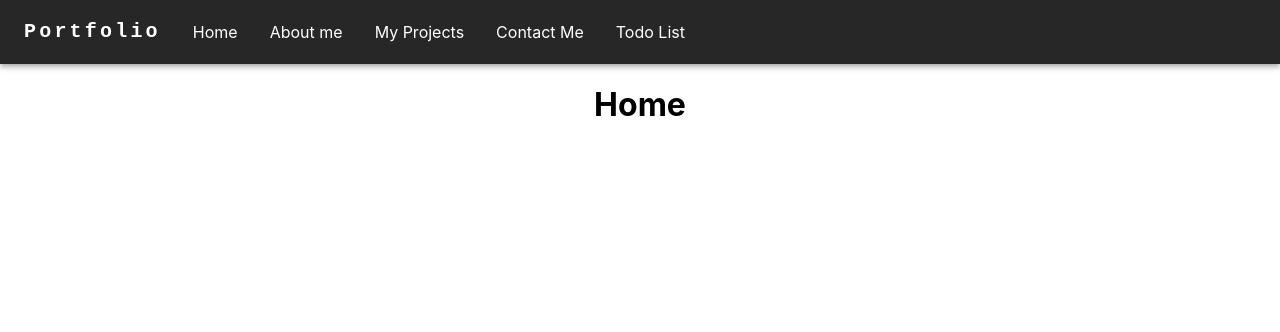
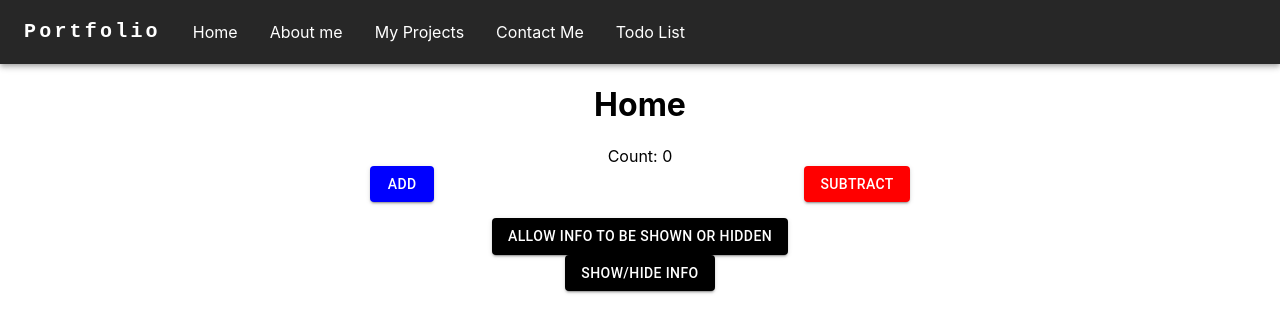
Before and after one commit to Jayse19/ReactPortfolioWithTypscript, a React (Create React App) app: page / in a window 1280 px wide. Shown: the top 332 px of the page. Built offline with nearby package versions, Linux system fonts and the light colour scheme.

Commit message:
All components for project 2 are done

```diff
--- /dev/null
+++ b/src/Components/Counter.tsx
@@ -0,0 +1,38 @@
+import { Button, Grid } from "@mui/material"
+import { useReducer } from "react"
+
+type CounterState = {
+    count: number
+}
+type CounterAction = {
+    type: string
+    numChange: number
+}
+
+const initialState = { count: 0 }
+
+function reducer(state: CounterState, action: CounterAction) {
+    switch (action.type) {
+        case 'increment':
+            return { count: state.count + action.numChange }
+        case 'decrement':
+            return { count: state.count - action.numChange }
+        default:
+            return state
+    }
+}
+
+const Counter = () => {
+    const [state, dispatch] = useReducer(reducer, initialState)
+    return (
+        <div>
+            Count: {state.count}
+            <Grid container direction="row" justifyContent="space-evenly" alignItems="flex-end">
+                <Button variant="contained" style={{ backgroundColor: "Blue" }} onClick={() => dispatch({ type: 'increment', numChange: 1 })}> Add </Button>
+                <Button variant="contained" style={{ backgroundColor: "Red" }} onClick={() => dispatch({ type: 'decrement', numChange: 1 })}> Subtract </Button>
+            </Grid>
+        </div >
+    );
+}
+
+export default Counter;
--- /dev/null
+++ b/src/Components/Demo/DemoOutput.js
@@ -0,0 +1,7 @@
+import React from "react";
+
+const DemoOutput = (props) => {
+    return <p>{props.show ? "This is some cool info!" : ""}</p>
+}
+
+export default React.memo(DemoOutput)
--- /dev/null
+++ b/src/Components/ShowText.js
@@ -0,0 +1,34 @@
+import { Button, Grid, Paper } from "@mui/material";
+import { Box } from "@mui/system";
+import { useCallback, useState } from "react";
+import DemoOutput from "./Demo/DemoOutput";
+
+const ShowInfo = () => {
+    const [showInfo, setShowInfo] = useState(false)
+    const [allowToggle, setAllowToggle] = useState(false)
+
+    const toggleInfoHandler = useCallback(() => {
+        if (allowToggle) {
+            setShowInfo((prevShowInfo) => !prevShowInfo)
+        }
+    }, [allowToggle])
+
+    const allowToggleHandler = () => {
+        setAllowToggle(true)
+    }
+    return (
+        <div>
+            <Paper>
+                <DemoOutput show={showInfo} />
+            </Paper>
+            <Grid container direction="row" justifyContent="Center" allignItems="center">
+                <Button onClick={allowToggleHandler} variant="contained" style={{ backgroundColor: "black" }}> Allow Info to be shown or Hidden</Button>
+            </Grid>
+            <Grid>
+                <Button onClick={toggleInfoHandler} variant="contained" style={{ backgroundColor: "black" }}>Show/Hide Info</Button>
+            </Grid>
+        </div>
+    );
+}
+
+export default ShowInfo;
--- a/src/Pages/App.tsx
+++ b/src/Pages/App.tsx
@@ -1,9 +1,15 @@
+import Counter from '../Components/Counter';
+import ShowInfo from '../Components/ShowText';
 import './App.css';
 
 function App() {
   return (
     <div className="App">
       <h1>Home</h1>
+      <Counter/>
+      <div>
+        <ShowInfo />
+      </div>
     </div>
   );
 }
```
